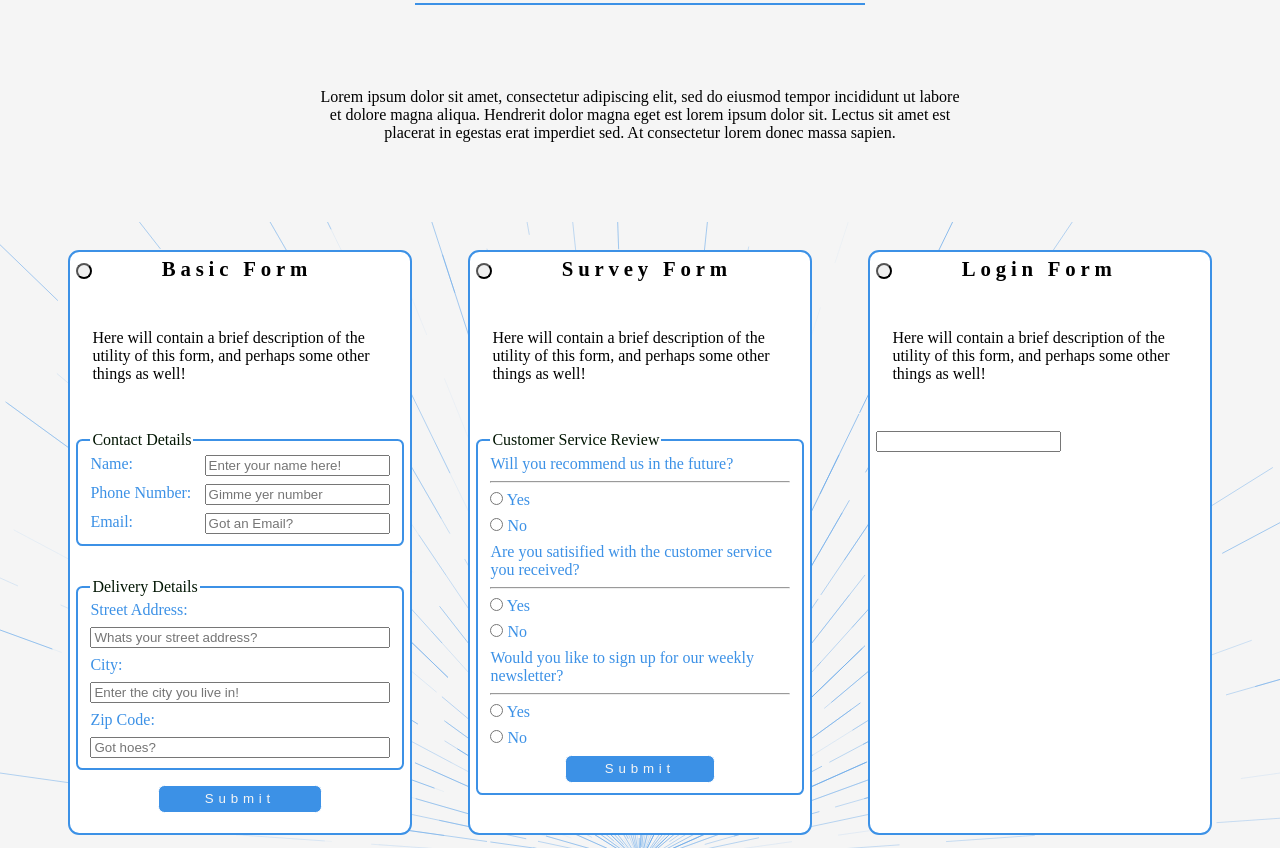
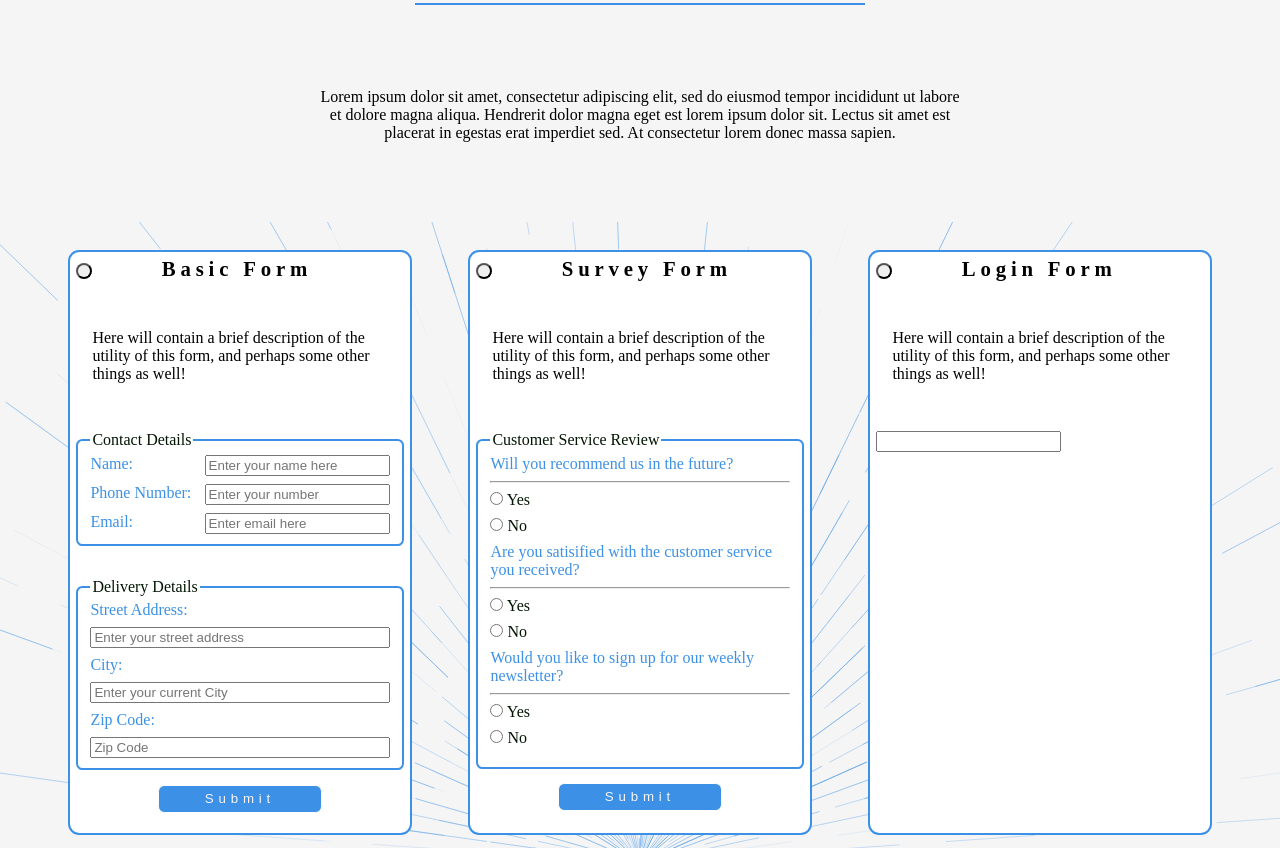
Before and after one commit to JS-Law/Forms-Exercise, a plain HTML site: page index.html in a window 1280 px wide. Shown: the part 104-952 px from the top of the page. Drawn offline with Linux system fonts and the light colour scheme; a web font is replaced by a local one.

Commit message:
Add form element to forms

```diff
--- a/index.html
+++ b/index.html
@@ -43,22 +43,22 @@
                     <p class="formdescription">
                         Here will contain a brief description of the utility of this form, and perhaps some other things as well!
                     </p>
-
-                    <fieldset class="basicform" >
+                    <form action="" method="post">
+                        <fieldset class="basicform">
                             <legend id="contact">Contact Details</legend>
                             <div class="inputContainer">
                                 <label class="formitem" for="name">Name:</label>
-                            <input class="forminput" placeholder="Enter your name here!" type="text" id="name" name="name" />
+                                <input class="forminput" placeholder="Enter your name here" type="text" id="name" name="name" />
                             </div>
 
                             <div class="inputContainer">
                                 <label class="formitem" for="phone_number">Phone Number:</label>
-                            <input class="forminput" placeholder="Gimme yer number" type="tel" id="phone_number" name="phone_number" />
+                                <input class="forminput" placeholder="Enter your number" type="tel" id="phone_number" name="phone_number" />
                             </div>
 
                             <div class="inputContainer">
                                 <label class="formitem" for="email">Email:</label>
-                            <input class="forminput" type="email" placeholder="Got an Email?" id="email" name="email" />
+                                <input class="forminput" type="email" placeholder="Enter email here" id="email" name="email" />
                             </div>
                         </fieldset>
 
@@ -66,15 +66,16 @@
                             <legend>Delivery Details</legend>
 
                             <label for="street_address">Street Address:</label>
-                        <input type="text" placeholder="Whats your street address?" id="street_address" name="street_address" />
+                            <input type="text" placeholder="Enter your street address" id="street_address" name="street_address" />
 
                             <label for="city">City:</label>
-                        <input type="text" placeholder="Enter the city you live in!" id="city" name="city" />
+                            <input type="text" placeholder="Enter your current City" id="city" name="city" />
 
                             <label for="zip_code">Zip Code:</label>
-                        <input type="text" placeholder="Got hoes?" id="zip_code" name="zip_code" />
+                            <input type="text" placeholder="Zip Code" id="zip_code" name="zip_code" />
                         </fieldset>
                         <button id="basicSubmit" type="submit">Submit</button>
+                    </form>
                 </div>
             </div>
 
@@ -85,6 +86,7 @@
                     <p class="formdescription">
                         Here will contain a brief description of the utility of this form, and perhaps some other things as well!
                     </p>
+                    <form action="" method="post">
                         <fieldset id="surveyform">
                             <legend>Customer Service Review</legend>
 
@@ -92,36 +94,37 @@
                             <hr>
                             <div class="answers">
                                 <input type="radio" name="question1" id="question1Yes">
-                            <label for="question1">Yes</label>
+                                <label for="question1Yes">Yes</label>
                             </div>
                             <div class="answers">
                                 <input type="radio" name="question1" id="question1No">
-                            <label for="question1">No</label>
+                                <label for="question1No">No</label>
                             </div>
 
                             <label for="question1" class="label" id="label2">Are you satisified with the customer service you received?</label>
                             <hr>
                             <div class="answers">
                                 <input type="radio" name="question2" id="question2Yes">
-                            <label for="question2">Yes</label>
+                                <label for="question2Yes">Yes</label>
                             </div>
                             <div class="answers">
                                 <input type="radio" name="question2" id="question2No">
-                            <label for="question2">No</label>
+                                <label for="question2No">No</label>
                             </div>
 
                             <label for="question1" class="label" id="label2">Would you like to sign up for our weekly newsletter?</label>
                             <hr>
                             <div class="answers">
                                 <input type="radio" name="question3" id="question3Yes">
-                            <label for="question3">Yes</label>
+                                <label for="question3Yes">Yes</label>
                             </div>
                             <div class="answers">
                                 <input type="radio" name="question3" id="question3No">
-                            <label for="question3">No</label>
+                                <label for="question3No">No</label>
                             </div>
-                        <button id="surveySubmit">Submit</button>
                         </fieldset>
+                        <button id="surveySubmit" type="submit">Submit</button>
+                    </form>
                 </div>
             </div>
 
--- a/input/styles.scss
+++ b/input/styles.scss
@@ -166,8 +166,13 @@ header{
                 gap: .5rem;
                 color: $tufts-blue;
                 border: solid 2px $tufts-blue;
-                margin-block: 2rem;
+                margin-block: .9rem;
+                padding-block-end: 1.25rem;
                 border-radius: .4rem;
+                .answers{
+                    color: $night;
+                }
+            }
             #surveySubmit{
                 width: 50%;
                 margin-inline-start: 25%;
@@ -183,7 +188,6 @@ header{
                 color: $tufts-blue;
                 background-color: #eef0f0;
                 border: 1px solid $tufts-blue;
-                }
             }
             #formtitle{
                 display: inline;
```
Also changed, not shown: output/styles.css, 1 other file. Lines whose indentation alone changed are shown as unchanged.
